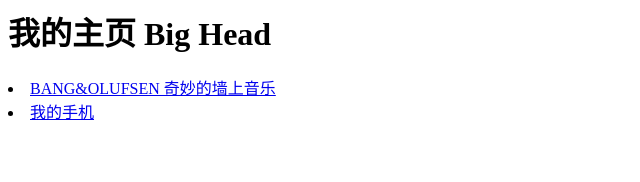
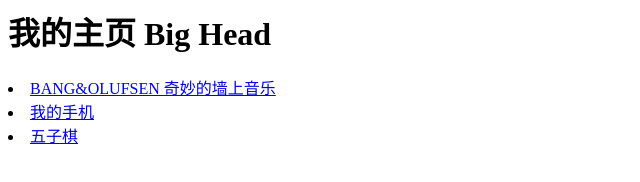
Before and after one commit to BigHead96/BIgHead96.github.io, a plain HTML site: page index.html in a window 1280 px wide. Shown: the full height of the page, 0-640 px from the left. Drawn offline with Linux system fonts and the light colour scheme.

Commit message:
Update index.html

```diff
--- a/index.html
+++ b/index.html
@@ -2,3 +2,4 @@
 <h1>我的主页 Big Head</h1>
 <li><a href="https://bighead96.github.io/beo/">BANG&OLUFSEN 奇妙的墙上音乐</a></li>
 <li><a href="https://bighead96.github.io/phone/">我的手机</a></li>
+<li><a href="https://bighead96.github.io/five/">五子棋</a></li>
```
